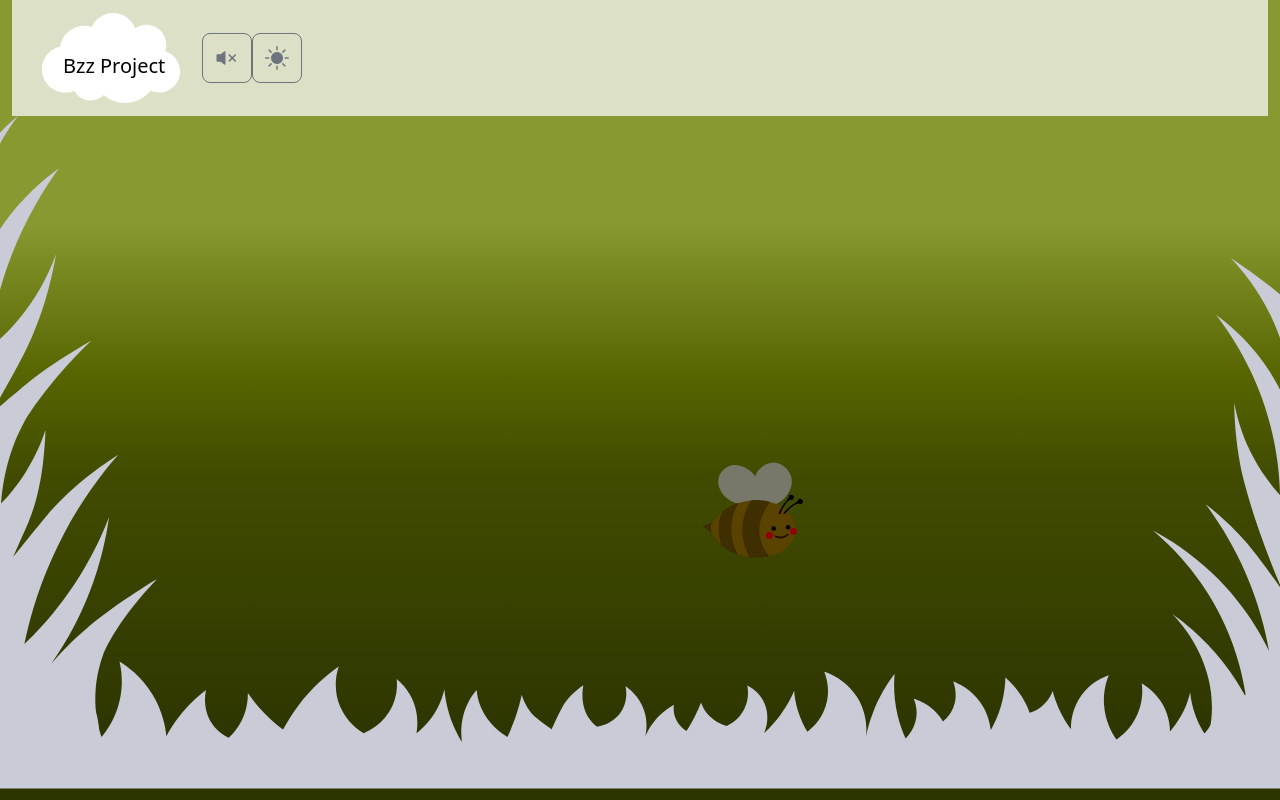
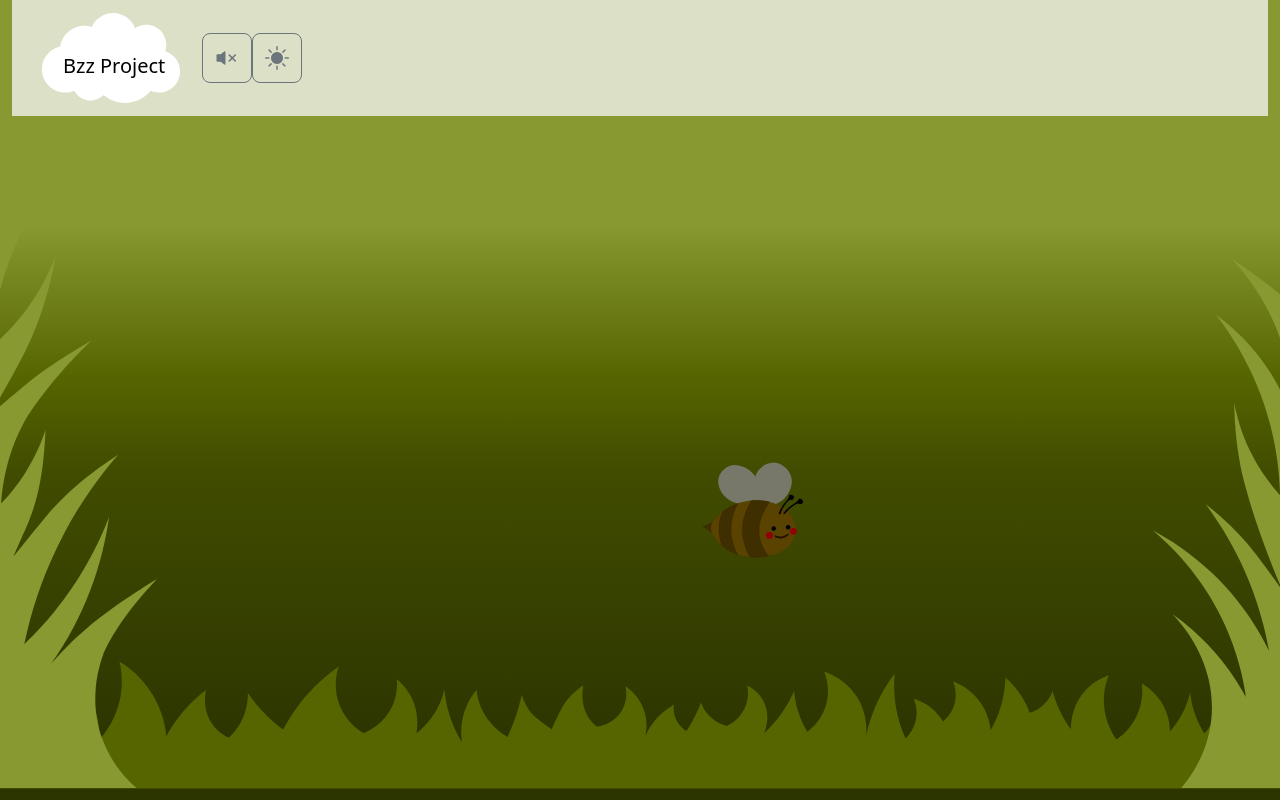
Before and after one commit to kivojenko/bzz, a React (Create React App) app: page / in a window 1280 px wide. Shown: the top 800 px of the page. Built offline with nearby package versions, Linux system fonts and the light colour scheme.

Commit message:
Style changes

```diff
--- a/src/assets/css/grass.css
+++ b/src/assets/css/grass.css
@@ -3,19 +3,24 @@
   position: absolute;
   width: 110%;
   left: -10%;
+}
+
+.long-grass {
   fill: var(--long-grass) !important;
+}
+
+.side-grass {
+  fill: var(--side-grass) !important;
 }
 
 #leftGrass {
   left: -7%;
   height: 84vh;
   position: absolute;
-  fill: var(--side-grass) !important;
 }
 
 #rightGrass {
   right: -9%;
   height: 84vh;
   position: absolute;
-  fill: var(--side-grass) !important;
 }
```
Also changed, not shown: src/assets/images/grass_left.svg, src/assets/images/grass_right.svg.
